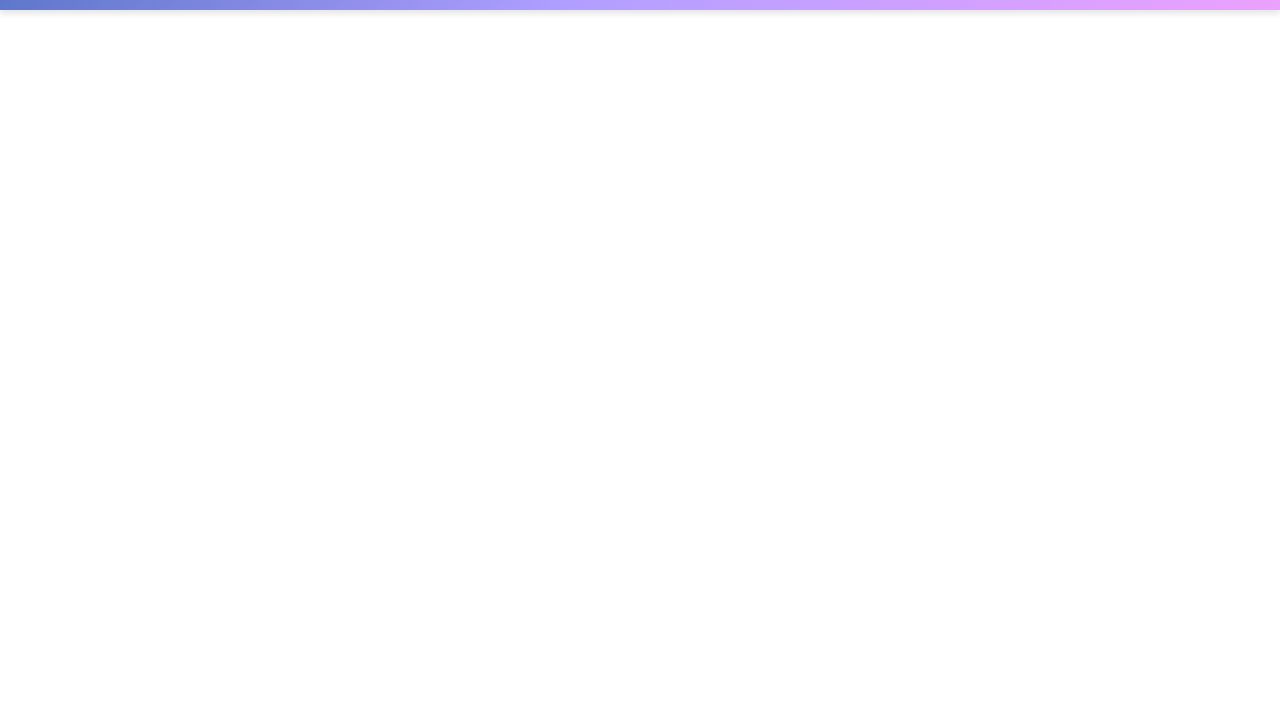
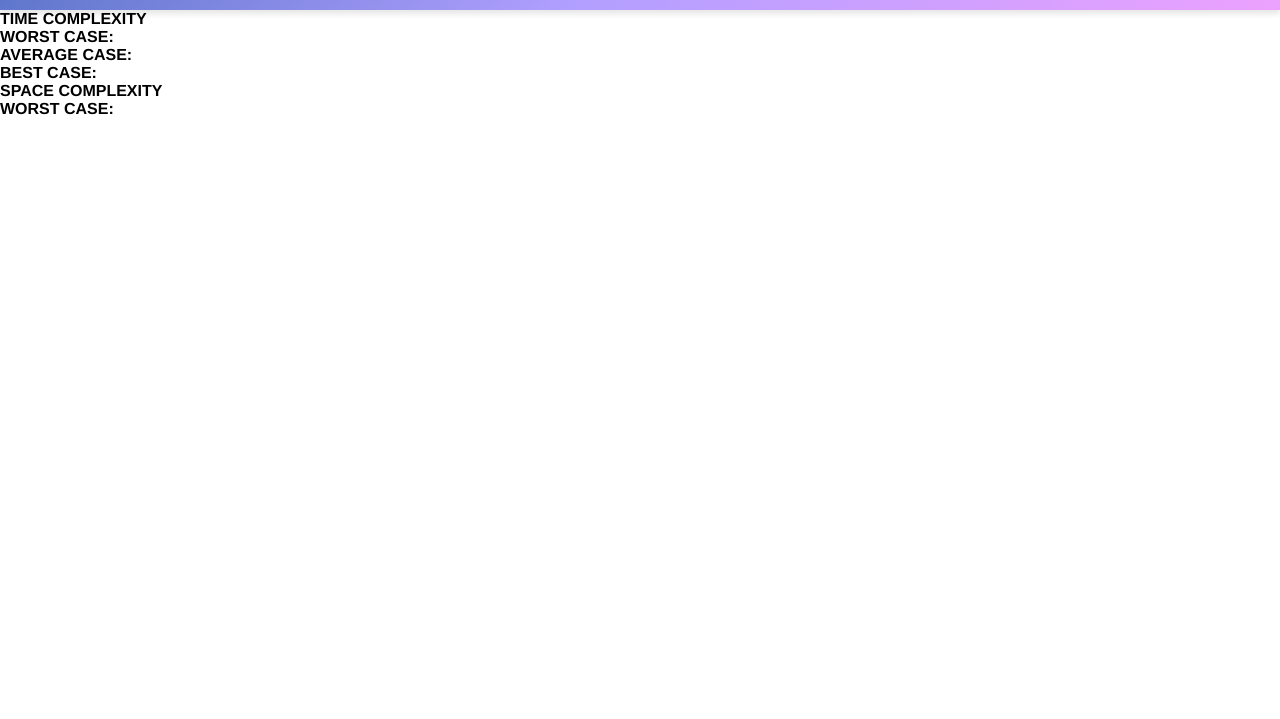
Before and after one commit to arish-mhrjn/SortingVisualizer, a plain HTML site: page index.html in a window 1280 px wide. Shown: the part 81-800 px from the top of the page. Drawn offline with Linux system fonts and the light colour scheme.

Commit message:
added complexity section

```diff
--- a/index.html
+++ b/index.html
@@ -47,5 +47,38 @@
         <button id="a_generate">Generate New Array!</button>
       </nav>
     </header>
+
+    <section>
+      <div class="info_cont1">
+        <h3>TIME COMPLEXITY</h3>
+        <div class="complexity_containers" id="time_complexity_types_container">
+          <div class="pair_definitions">
+            <p class="sub_heading">Worst Case:</p>
+            <p id="time_average"></p>
+          </div>
+          <div class="pair_definitions">
+            <p class="sub_heading">Average Case:</p>
+            <p id="time_best"></p>
+          </div>
+          <div class="pair_definitions">
+            <p class="sub_heading">Best Case:</p>
+            <p id="time_best"></p>
+          </div>
+        </div>
+      </div>
+      <div id="array_container"></div>
+      <div id="incfo_cont2">
+        <h3>SPACE COMPLEXITY</h3>
+        <div
+          class="complexity_containers"
+          id="space_complexity_types_container"
+        >
+          <div class="pair_definitions">
+            <p class="Sub_Heading">Worst case:</p>
+            <p id="Space_Worst"></p>
+          </div>
+        </div>
+      </div>
+    </section>
   </body>
 </html>
```
